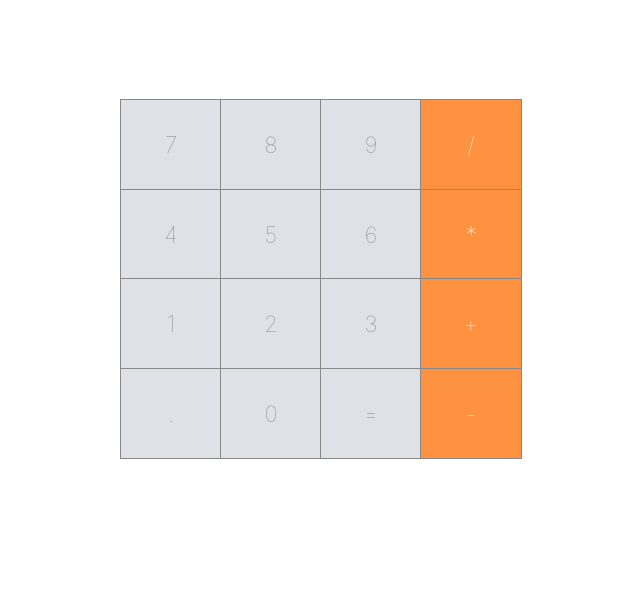
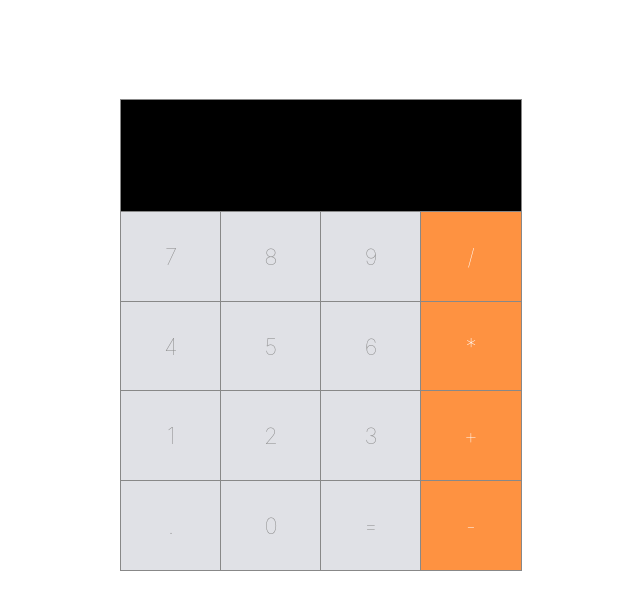
Before and after one commit to Oroko/React-calculator-app2, a React (Create React App) app: page / in a window 1280 px wide. Shown: the top 610 px of the page, without its empty margins (319-959 px from the left). Built offline with nearby package versions, Linux system fonts and the light colour scheme.

Commit message:
Added an Input.jsx and Input.css to hold the input in our calculator

```diff
--- a/src/App.js
+++ b/src/App.js
@@ -1,5 +1,6 @@
 import React, { Component } from "react";
 import Button from "./components/Button";
+import Input from "./components/Input"
 
 import "./App.css";
 
@@ -8,6 +9,9 @@ class App extends Component {
     return (
       <div className="App">
         <div className="calc-wrapper">
+          <div className="row">
+            <Input></Input>
+          </div>
           <div className="row">
             <Button>7</Button>
             <Button>8</Button>
--- /dev/null
+++ b/src/components/Input.css
@@ -0,0 +1,13 @@
+.input {
+  height: 4em;
+  display: flex;
+  justify-content: flex-end;
+  align-items: center;
+  background-color: #000000;
+  color: #ffffff;
+  outline: 1px solid #888888;
+  padding: 0.5em;
+  font-weight: bold;
+  font-size: 1.4em;
+  flex: 1;
+}
--- /dev/null
+++ b/src/components/Input.jsx
@@ -0,0 +1,16 @@
+import React, { Component } from 'react';
+import "./Input.css"
+class Input extends Component {
+
+    render() {
+        return (
+            <div className="input">
+
+
+            </div>
+        );
+    }
+}
+
+
+export default Input
```
